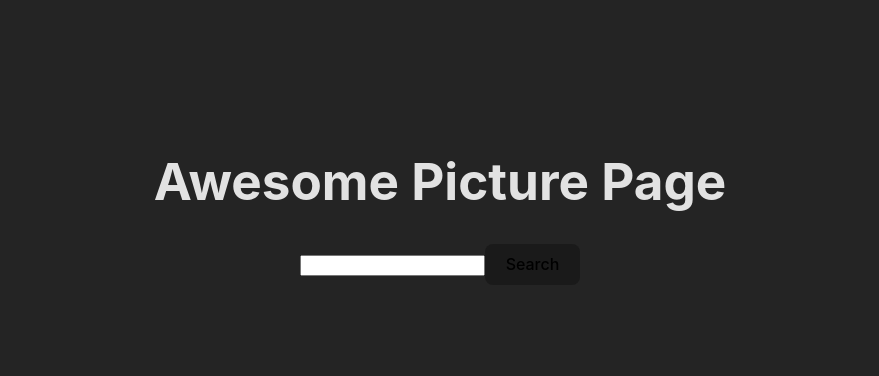
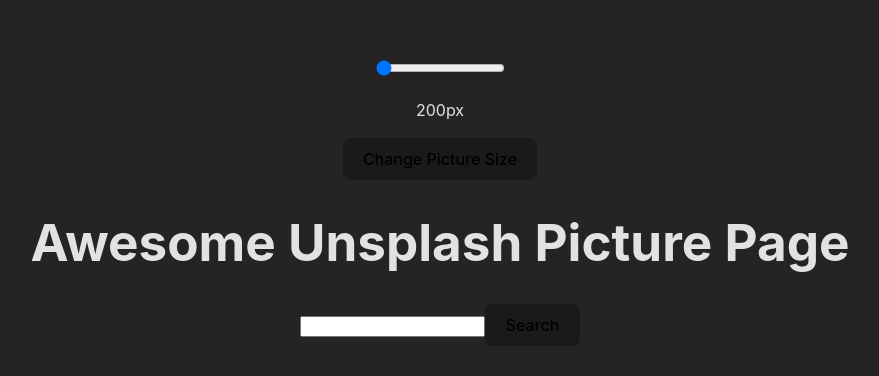
Before and after one commit to KonichiwaSensei/hackathon4-ract, a React (Vite) app: page / in a window 1280 px wide. Shown: the part 198-574 px from the top of the page, without its empty margins (200-1079 px from the left). Built offline with nearby package versions, Linux system fonts and the light colour scheme; no server answers.

Commit message:
context and dynamic slider

```diff
--- a/src/API.jsx
+++ b/src/API.jsx
@@ -6,6 +6,7 @@
 import { useContext, useEffect, useState } from 'react';
 import { useParams } from 'react-router-dom';
 import { ImageContext } from './ImageContext.js';
+import Header from './Header.jsx';
 
 export default function API() {
 
@@ -39,7 +40,9 @@
 
     return (
         <>
-        <h1>Awesome Picture Page</h1>
+        <Header />
+        <h1>Awesome Unsplash Picture Page</h1>
+
         <Routes>
             <Route path="/" element= {<SearchBar setSearchTerm={setSearchTerm} />} />
             <Route path="/search" element= {<SearchBar setSearchTerm={setSearchTerm} />} />
--- a/src/AuthorImage.jsx
+++ b/src/AuthorImage.jsx
@@ -1,11 +1,14 @@
 import { useEffect, useState } from "react";
 import { acessKey } from "./keys";
 import { Link } from "react-router-dom";
+import { ImageContext } from "./ImageContext";
 
 export default function AuthorImage({ username, author }) {
 
     const [images, setImages] = useState([]);
     const [page, setPage] = useState(1);
+
+    const { imageSize } = useContext(ImageContext);
 
     const url = `https://api.unsplash.com/users/${username}/photos?page=${page}&per_page=12&client_id=${acessKey}`
 
@@ -33,7 +36,7 @@
                 {images.map((image) => (
                    <a target="_blank" href={image.links.html}> <img
                         key={image.id}
-                        src={image.urls.raw  + "&w=200&h=200"}
+                        src={image.urls.raw  + `&w=${imageSize}&h=${imageSize}`}
                         alt={image.alt_description}
                     />
                     </a>
--- /dev/null
+++ b/src/Header.jsx
@@ -0,0 +1,24 @@
+import { useContext, useState } from "react"
+import { ImageContext } from "./ImageContext";
+
+export default function Header(){
+
+    const [sliderValue, setSliderValue]= useState(200);
+
+    const { imageSize, updateImageSize } = useContext(ImageContext);
+
+    const handleChange = (event) => {
+        setSliderValue(event.target.value)
+        // console.log(sliderValue);
+    }
+
+
+
+    return(
+        <header className="header">
+            <input type="range" min="200" max="500" name="slider" className="slider" onChange={handleChange} />
+            <p>{sliderValue}px</p>
+            <button onClick={() => updateImageSize(sliderValue) & console.log(imageSize)}>Change Picture Size</button>
+        </header>
+    )
+}
--- a/src/ImageContextProvider.jsx
+++ b/src/ImageContextProvider.jsx
@@ -2,10 +2,10 @@
 import { ImageContext } from "./ImageContext";
 
 export const ImageContextProvider = ({children}) => {
-    const [imageSize, setImageSize] = useState({ width: 200, height: 200 });
+    const [imageSize, setImageSize] = useState(200);
 
-    const updateImageSize = (width, height) => {
-      setImageSize({ width, height });
+    const updateImageSize = (size) => {
+      setImageSize(size);
     };
 
     return (
--- a/src/SearchResult.jsx
+++ b/src/SearchResult.jsx
@@ -1,6 +1,10 @@
 import { Link } from "react-router-dom";
+import { ImageContext } from "./ImageContext";
+import { useContext } from "react";
 
 export default function SearchResult({ imageSearch, page, setPage }) {
+
+    const { imageSize } = useContext(ImageContext);
 
     const changePage = (change) => {
         setPage(Math.max(page + change, 1))
@@ -18,7 +22,7 @@
                 imageSearch.map(search =>
                     <>
                         <Link to={`/author/${search.user.username}`}>
-                            <img key={search.id} src={search.urls.raw + "&w=200&h=200"} alt={search.alt_description} />
+                            <img key={search.id} src={search.urls.raw + `&w=${imageSize}&h=${imageSize}`} alt={search.alt_description} />
                         </Link>
 
                     </>
```
